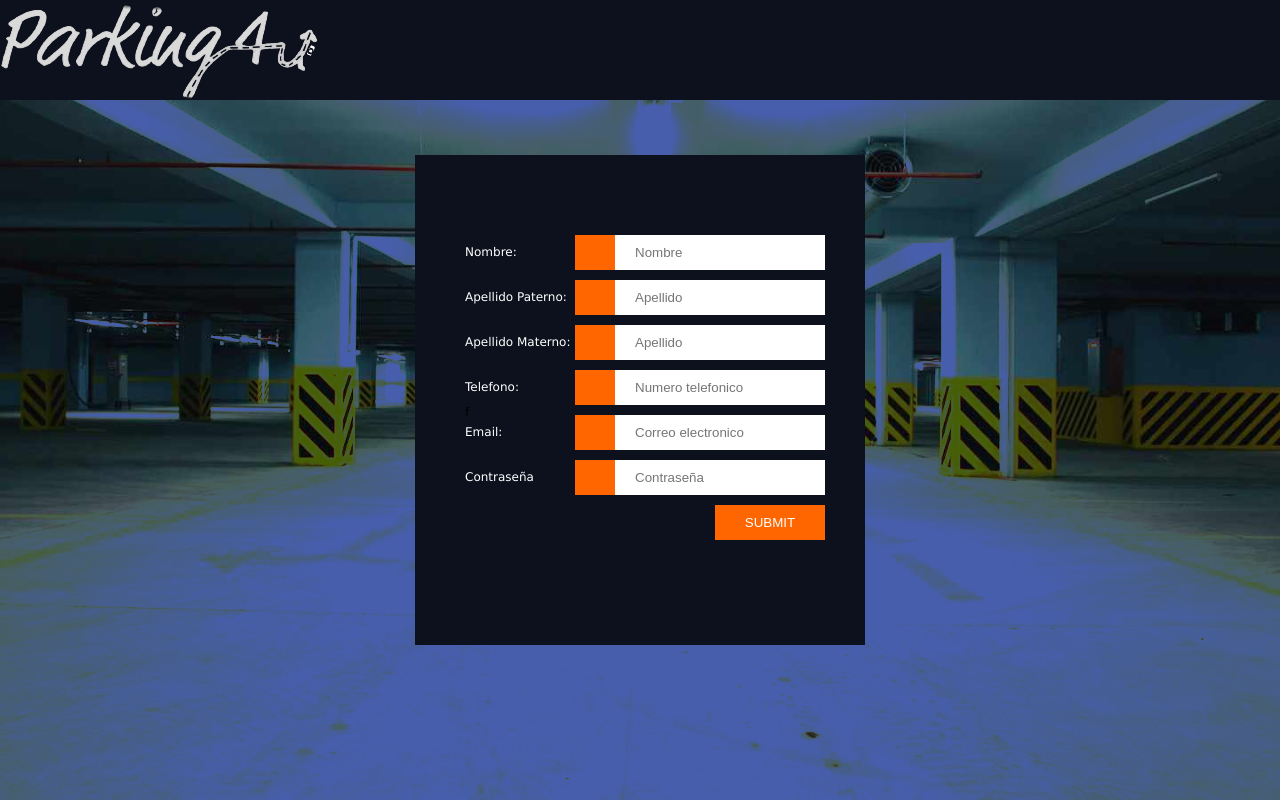
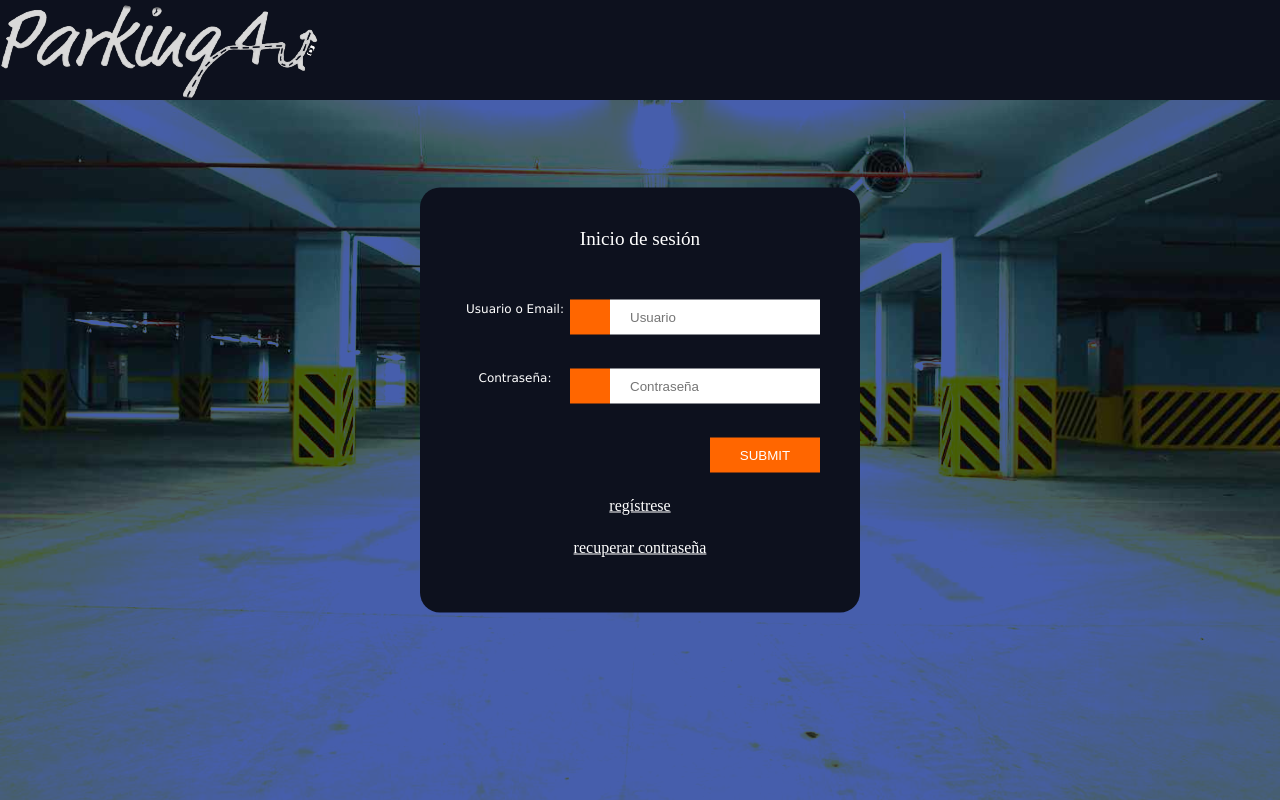
Before and after one commit to josuejimenez20/parking4you, a React (Vite) app in the folder front_end_parking4u/: page /Login in a window 1280 px wide. Before the commit this address led to /Register. Built offline with nearby package versions, Linux system fonts and the light colour scheme.

Commit message:
Corrección de login

```diff
--- a/front_end_parking4u/src/AppRouter.jsx
+++ b/front_end_parking4u/src/AppRouter.jsx
@@ -3,6 +3,7 @@ import { Routes, Route, useNavigate } from 'react-router-dom';
 
 import { Home } from "./components/home/Home";
 import { Register } from "./components/register/Register";
+import { Login } from "./components/login/Login";
 
 
 export function AppRouter() {
@@ -14,7 +15,7 @@ export function AppRouter() {
   useEffect(() => {
     const userKey = localStorage.getItem("USER_STORAGE_KEY");
 
-    (userKey) ? navigate('/Home') : navigate('/Register');
+   // (userKey) ? navigate('/Home') : navigate('/Register');
 
   }, [])
 
@@ -25,6 +26,7 @@ export function AppRouter() {
       <Route path="/" element={<Home />} />
       <Route path="/Home/*" element={<Home />} />
       <Route path="/Register" element={<Register />} />
+      <Route path="/Login" element={<Login />} />
       {/* <Route path='*' element={<NotFound />} /> */}
     </Routes>
   </>);
--- /dev/null
+++ b/front_end_parking4u/src/components/login/Login.jsx
@@ -0,0 +1,97 @@
+import React,{ useEffect } from "react";
+import { useNavigate } from "react-router-dom";
+import { useDispatch,useSelector } from "react-redux";
+
+import { loginUser } from "../../redux/actions/users/loginUser";
+
+import "../../styles/login/login/principal_login_style.css";
+import LogoBlanco from "../../assets/LogoBlanco.png";
+
+
+
+export function Login (){
+
+    const dispatch = useDispatch();
+    const navigate = useNavigate();
+
+    const { loading, success, error, userData
+    } = useSelector((state) => state.users.login);
+
+    const handleLoginUser = (data) => {
+
+        const formData = {
+            email: data.target.email.value,
+            password: data.target.password.value
+        }
+        dispatch(loginUser(formData))
+
+    }
+
+    useEffect(()=>{
+        console.log(userData)
+    },[userData])
+
+    useEffect(()=>{
+        console.log(success)
+        if(success){
+            navigate("/Home")
+        }
+    },[success])
+
+    useEffect(()=>{
+        console.log(error)
+    },[error])
+
+    return(
+        <>
+        <header>
+            <div id="rectangulo">
+                <img src={LogoBlanco} alt="" />
+            </div>
+        </header>
+
+        <div id = "div-principal-login">
+            <div id= "title">Inicio de sesión</div>
+        <form className="form_class" id="form-login" action="formulario.html" method="submit"
+                onSubmit={(e) => {
+                    e.preventDefault()
+                    handleLoginUser(e)
+                }}>
+                <div className="box" id="inputs">
+                    <label className="fl fontLabel"> Usuario o Email: </label>
+                    <div className="new iconBox">
+                        <i className="fa fa-user" aria-hidden="true"></i>
+                    </div>
+                    <div className="fr">
+                        <input type="email" name="email" placeholder="Usuario"
+                            className="textBox" required />
+                    </div>
+                    {/* <div className="clr">f</div> */}
+                </div>
+
+                <div className="box" id="inputs">
+                    <label className="fl fontLabel"> Contraseña: </label>
+                    <div className="fl iconBox"><i className="fa fa-key" aria-hidden="true"></i></div>
+                    <div className="fr">
+                        <input type="Password" required name="password" placeholder="Contraseña" className="textBox" />
+                    </div>
+                    {/* <div className="clr">f</div> */}
+                </div>
+                {/* <div className="box" style="background: #0d111e;"> */}
+                <div className="box" id="inputs">
+                    <input type="Submit" name="Submit" className="submit" />
+                </div>
+                <div id="links">
+                    <a href="http://localhost:5173/Register"> regístrese </a>
+                </div>
+                <div id="links">
+                    <a href=""> recuperar contraseña </a>
+                </div>
+                {
+                    error ? <h3>{error}</h3>: <></>
+                }
+            </form>
+        </div>
+        </>
+    )
+}
--- a/front_end_parking4u/src/components/register/Register.jsx
+++ b/front_end_parking4u/src/components/register/Register.jsx
@@ -48,12 +48,13 @@ export function Register() {
         </header>
 
         <div className="container">
+            <div id= "title">Registro</div>
             <form className="form_class" action="formulario.html" method="submit"
                 onSubmit={(e) => {
                     e.preventDefault()
                     handleRegisterUser(e)
                 }}>
-                <div className="box">
+                <div id = "inputs" className="box">
                     <label className="fl fontLabel"> Nombre: </label>
                     <div className="new iconBox">
                         <i className="fa fa-user" aria-hidden="true"></i>
@@ -64,7 +65,7 @@ export function Register() {
                     </div>
                     {/* <div className="clr">f</div> */}
                 </div>
-                <div className="box">
+                <div id = "inputs" className="box">
                     <label className="fl fontLabel"> Apellido Paterno: </label>
                     <div className="fl iconBox"><i className="fa fa-user" aria-hidden="true"></i></div>
                     <div className="fr">
@@ -73,7 +74,7 @@ export function Register() {
                     </div>
                     {/* <div className="clr">f</div> */}
                 </div>
-                <div className="box">
+                <div id = "inputs" className="box">
                     <label className="fl fontLabel"> Apellido Materno: </label>
                     <div className="fl iconBox"><i className="fa fa-user" aria-hidden="true"></i></div>
                     <div className="fr">
@@ -82,15 +83,14 @@ export function Register() {
                     </div>
                     {/* <div className="clr">f</div> */}
                 </div>
-                <div className="box">
+                <div id = "inputs" className="box">
                     <label className="fl fontLabel"> Telefono: </label>
                     <div className="fl iconBox"><i className="fa fa-phone-square" aria-hidden="true"></i></div>
                     <div className="fr">
                         <input type="number" required name="telephone" placeholder="Numero telefonico" className="textBox" />
                     </div>
-                    <div className="clr">f</div>
                 </div>
-                <div className="box">
+                <div id = "inputs" className="box">
                     <label className="fl fontLabel"> Email: </label>
                     <div className="fl iconBox"><i className="fa fa-envelope" aria-hidden="true"></i></div>
                     <div className="fr">
@@ -98,17 +98,28 @@ export function Register() {
                     </div>
                     {/* <div className="clr">f</div> */}
                 </div>
-                <div className="box">
-                    <label className="fl fontLabel"> Contraseña </label>
+                <div id = "inputs" className="box">
+                    <label className="fl fontLabel"> Contraseña: </label>
                     <div className="fl iconBox"><i className="fa fa-key" aria-hidden="true"></i></div>
                     <div className="fr">
                         <input type="Password" required name="password" placeholder="Contraseña" className="textBox" />
                     </div>
                     {/* <div className="clr">f</div> */}
                 </div>
+                <div id = "inputs" className="box">
+                    <label className="fl fontLabel"> Confirmar contraseña: </label>
+                    <div className="fl iconBox"><i className="fa fa-key" aria-hidden="true"></i></div>
+                    <div className="fr">
+                        <input type="Password" required name="password" placeholder="Confirme su contraseña" className="textBox" />
+                    </div>
+                    {/* <div className="clr">f</div> */}
+                </div>
                 {/* <div className="box" style="background: #0d111e;"> */}
-                <div className="box">
+                <div id = "inputs" className="box">
                     <input type="Submit" name="Submit" className="submit" />
+                </div>
+                <div id="links">
+                    <a href="http://localhost:5173/Login"> ya tengo una cuenta </a>
                 </div>
             </form>
 
--- /dev/null
+++ b/front_end_parking4u/src/redux/actions/users/loginUser.js
@@ -0,0 +1,29 @@
+import axios from 'axios';
+import {
+    fetchLoginUser,
+    fetchLoginUserSuccess,
+    fetchLoginFailure
+} from "../../slices/users/loginUserSlice";
+
+//http://localhost:3000/api/v1/users/login_verificate
+
+export const loginUser = (dataForm) => async (dispatch) => {
+
+    try {
+
+        dispatch(fetchLoginUser());
+
+        const response = await axios.post('http://localhost:3000/api/v1/users/login_verificate', dataForm);
+
+        dispatch(fetchLoginUserSuccess(response));
+
+    } catch (error) {
+
+        if(error.response.status == 404){
+            return dispatch(fetchLoginFailure("Usuario no encontrado"))
+        }
+
+        dispatch(fetchLoginFailure(error));
+
+    }
+}
--- a/front_end_parking4u/src/redux/slices/users/indexUser.js
+++ b/front_end_parking4u/src/redux/slices/users/indexUser.js
@@ -3,7 +3,7 @@ import { combineReducers } from "redux";
 import { newUserSlice } from "./newUserSlice";
 // import { getUserInformationSlice } from "./informationUserSlice";
 // import { editUserSlice } from "./editUserSlice";
-
+import { loginUserSlice } from "./loginUserSlice";
 
 export * from './newUserSlice';
 // export * from './informationUserSlice';
@@ -13,4 +13,5 @@ export const UsersReducer = combineReducers({
     new: newUserSlice.reducer,
     // edit: editUserSlice.reducer,
     // information: getUserInformationSlice.reducer
+    login: loginUserSlice.reducer
 });
--- /dev/null
+++ b/front_end_parking4u/src/redux/slices/users/loginUserSlice.js
@@ -0,0 +1,37 @@
+import { createSlice } from "@reduxjs/toolkit";
+
+const initialState = {
+    loading: false,
+    error: null,
+    success: false,
+    userData: {}
+};
+
+export const loginUserSlice = createSlice({
+    name: 'loginUserSlice',
+    initialState,
+    reducers: {
+        fetchLoginUser: (state, action) => {
+            state.loading = true;
+            state.error = null;
+            state.success = null;
+        },
+        fetchLoginUserSuccess: (state, action) => {
+            state.loading = false,
+                state.error = false,
+                state.success = true;
+            state.userData = action.payload;
+        },
+        fetchLoginFailure: (state, action) => {
+            state.error = action.payload;
+            state.loading = false;
+            state.success = false;
+        }
+    }
+});
+
+export const {
+    fetchLoginUser,
+    fetchLoginUserSuccess,
+    fetchLoginFailure
+} = loginUserSlice.actions;
--- /dev/null
+++ b/front_end_parking4u/src/styles/login/login/principal_login_style.css
@@ -0,0 +1,46 @@
+#div-principal-login{
+    background: #0d111e;
+	padding-bottom: 100px;
+	position: absolute;
+	top:50%;
+	left: 50%;
+	transform: translate(-50%, -50%);
+	margin: auto;
+    padding: 40px;
+	border-radius: 20px;
+
+}
+#inputs{
+	color: white;
+	display: block;
+	text-align: center;
+	padding-top: 1vh;
+	padding-bottom: 2vh;
+	cursor: pointer;
+}
+#title{
+    color: white;
+    font-size: larger;
+    padding-bottom: 2rem;
+	text-align: center;
+}
+.submit{
+	float: center;
+	border: none;
+	color: white;
+	width: 110px;
+	height: 35px;
+	background: #ff6600;
+	text-transform: uppercase;
+    cursor: pointer;
+}
+
+
+a{
+	color: white;
+	display: block;
+	text-align: center;
+	padding-top: 1vh;
+	padding-bottom: 2vh;
+	cursor: pointer;
+}
--- a/front_end_parking4u/src/styles/login/login_and_register_style.css
+++ b/front_end_parking4u/src/styles/login/login_and_register_style.css
@@ -41,15 +41,14 @@ body{
 
 .container{
 	background: #0d111e;
-	width: 350px;
-	height: 400px;
-	padding-bottom: 20px;
-	position: absolute;
+	padding-bottom: 100px;
+	position: fixed;
 	top:50%;
 	left: 50%;
-	transform: translate(-50%, -50%);
+	transform: translate(-50%, -40%);
 	margin: auto;
-  padding: 70px 50px 20px 50px;
+    padding: 40px;
+	border-radius: 20px;
 }
 
 
@@ -61,6 +60,7 @@ body{
 
 .fontLabel{
   color: white;
+  line-height: 1.5;
 }
 
 .fr{
@@ -125,3 +125,22 @@ body{
 #error_register {
 	color: red;
 }
+
+
+
+#inputs{
+	color: white;
+	display: block;
+	text-align: center;
+	padding-top: 1vh;
+	padding-bottom: 2vh;
+	cursor: pointer;
+}
+a{
+	color: white;
+	display: block;
+	text-align: center;
+	padding-top: 1vh;
+	padding-bottom: 2vh;
+	cursor: pointer;
+}
```
